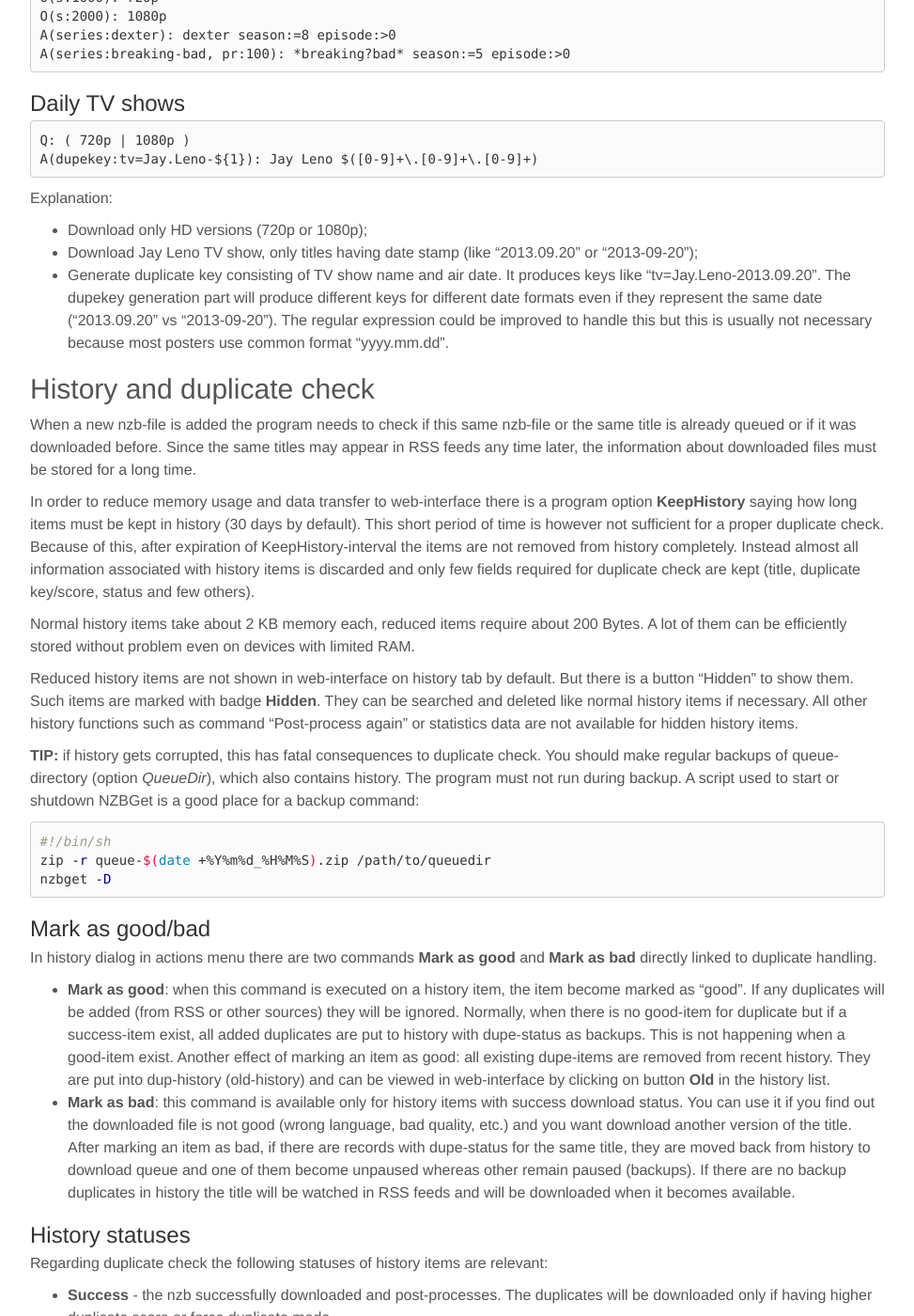
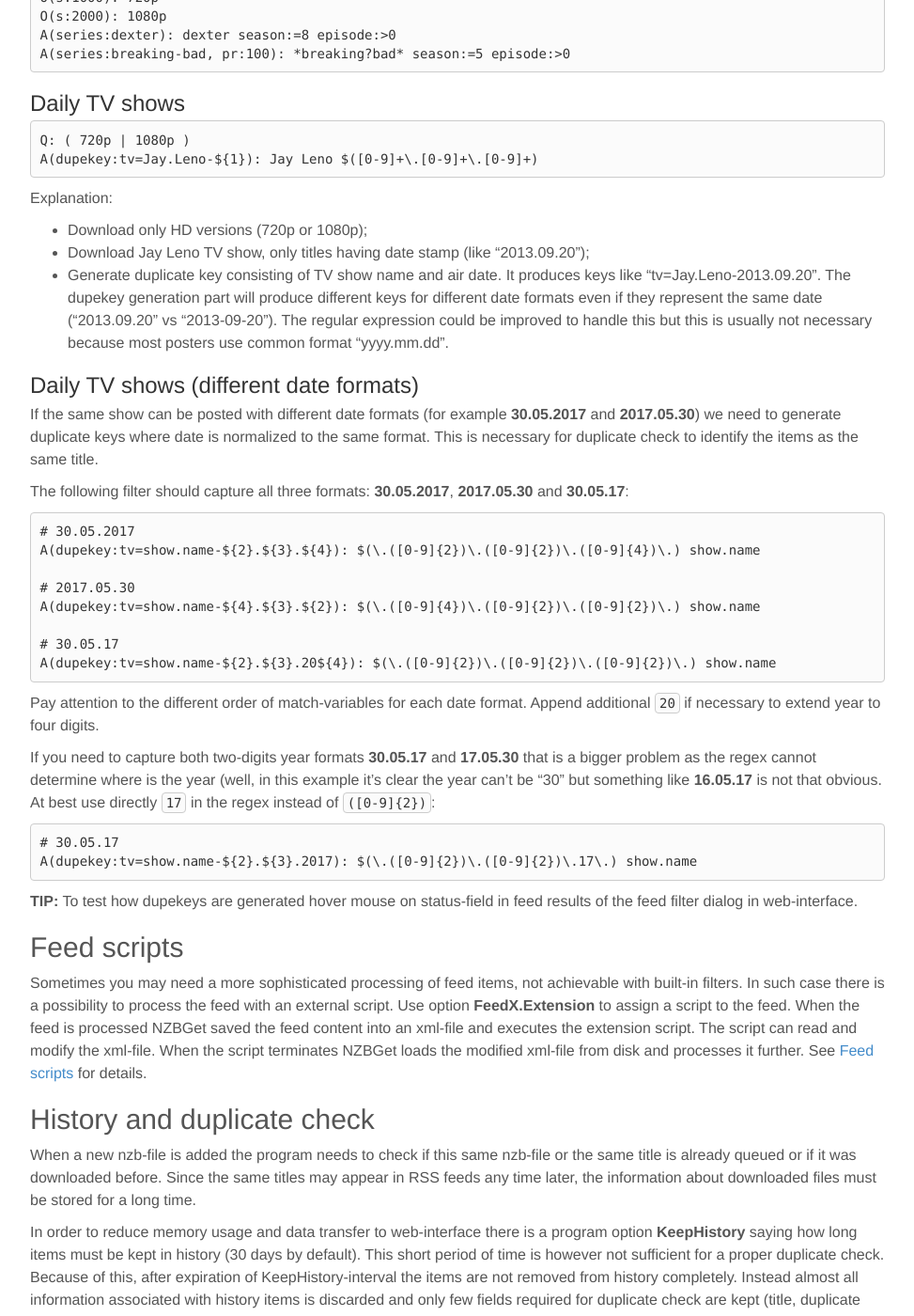
Before and after one commit to nzbget/nzbget.github.io, a Jekyll site: the page built from _wiki/RSS.md, in a window 1280 px wide and 1400 px high, scrolled down 16008 px. Shown: the whole window at 94% size, without its empty margins (53-1026 px from the left). Built offline with Jekyll 4.4.1, drawn with Linux system fonts in a browser that asks for light colours; nearby versions of some CDN libraries; the repository's description, which GitHub fills in, is left out.

Commit message:
Update RSS.md

````diff
--- a/_wiki/RSS.md
+++ b/_wiki/RSS.md
@@ -586,9 +586,38 @@ A(dupekey:tv=Jay.Leno-${1}): Jay Leno $([0-9]+\.[0-9]+\.[0-9]+)
 ```
 Explanation:
 - Download only HD versions (720p or 1080p);
-- Download Jay Leno TV show, only titles having date stamp (like "2013.09.20" or "2013-09-20");
+- Download Jay Leno TV show, only titles having date stamp (like "2013.09.20");
 - Generate duplicate key consisting of TV show name and air date. It produces keys like "tv=Jay.Leno-2013.09.20".
 The dupekey generation part will produce different keys for different date formats even if they represent the same date ("2013.09.20" vs "2013-09-20"). The regular expression could be improved to handle this but this is usually not necessary because most posters use common format "yyyy.mm.dd".
+
+### Daily TV shows (different date formats)
+If the same show can be posted with different date formats (for example **30.05.2017** and **2017.05.30**) we need to generate duplicate keys where date is normalized to the same format. This is necessary for duplicate check to identify the items as the same title.
+
+The following filter should capture all three formats: **30.05.2017**, **2017.05.30** and **30.05.17**:
+```
+# 30.05.2017
+A(dupekey:tv=show.name-${2}.${3}.${4}): $(\.([0-9]{2})\.([0-9]{2})\.([0-9]{4})\.) show.name
+
+# 2017.05.30
+A(dupekey:tv=show.name-${4}.${3}.${2}): $(\.([0-9]{4})\.([0-9]{2})\.([0-9]{2})\.) show.name
+
+# 30.05.17
+A(dupekey:tv=show.name-${2}.${3}.20${4}): $(\.([0-9]{2})\.([0-9]{2})\.([0-9]{2})\.) show.name
+```
+
+Pay attention to the different order of match-variables for each date format. Append additional `20` if necessary to extend year to four digits.
+
+If you need to capture both two-digits year formats **30.05.17** and **17.05.30** that is a bigger problem as the regex cannot determine where is the year (well, in this example it's clear the year can't be "30" but something like **16.05.17** is not that obvious. At best use directly `17` in the regex instead of `([0-9]{2})`:
+
+```
+# 30.05.17
+A(dupekey:tv=show.name-${2}.${3}.2017): $(\.([0-9]{2})\.([0-9]{2})\.17\.) show.name
+```
+
+**TIP:** To test how dupekeys are generated hover mouse on status-field in feed results of the feed filter dialog in web-interface.
+
+## Feed scripts
+Sometimes you may need a more sophisticated processing of feed items, not achievable with built-in filters. In such case there is a possibility to process the feed with an external script. Use option **FeedX.Extension** to assign a script to the feed. When the feed is processed NZBGet saved the feed content into an xml-file and executes the extension script. The script can read and modify the xml-file. When the script terminates NZBGet loads the modified xml-file from disk and processes it further. See [Feed scripts](/Feed_scripts) for details.
 
 ## History and duplicate check
 When a new nzb-file is added the program needs to check if this same nzb-file or the same title is already queued or if it was downloaded before. Since the same titles may appear in RSS feeds any time later, the information about downloaded files must be stored for a long time.
````
